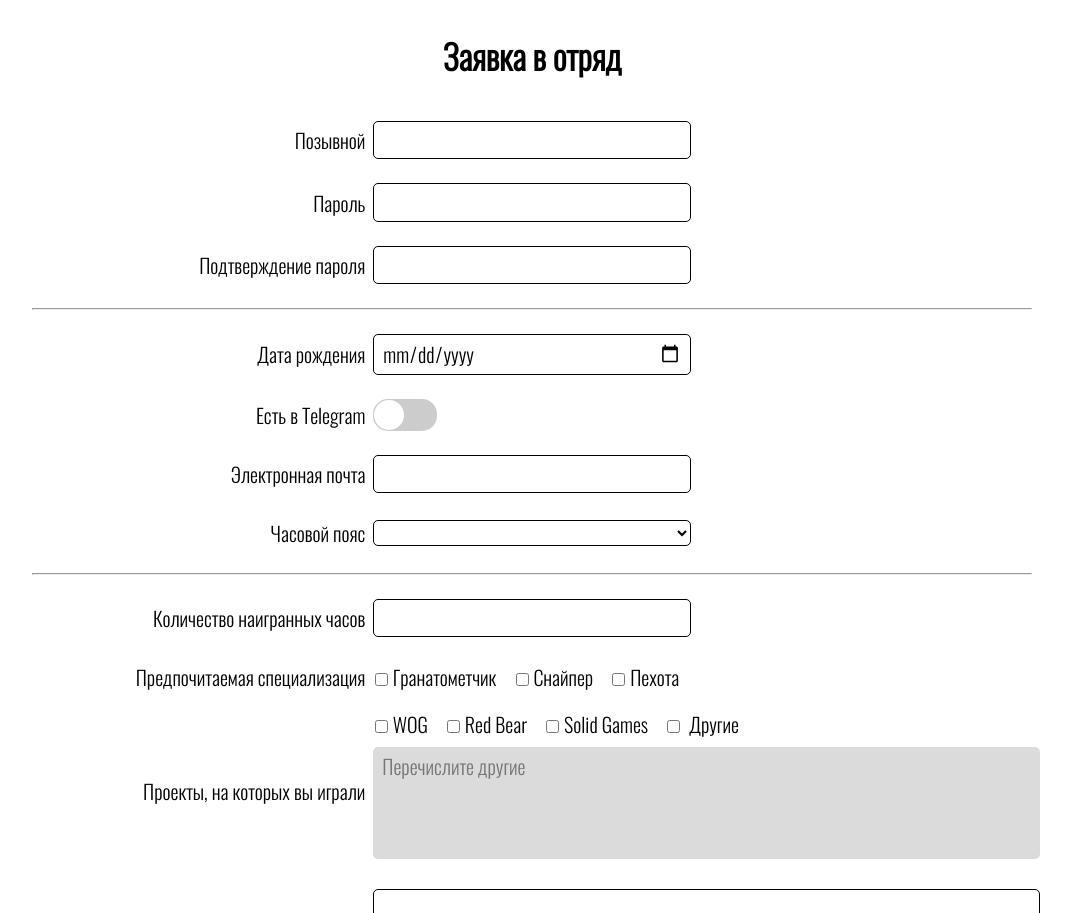
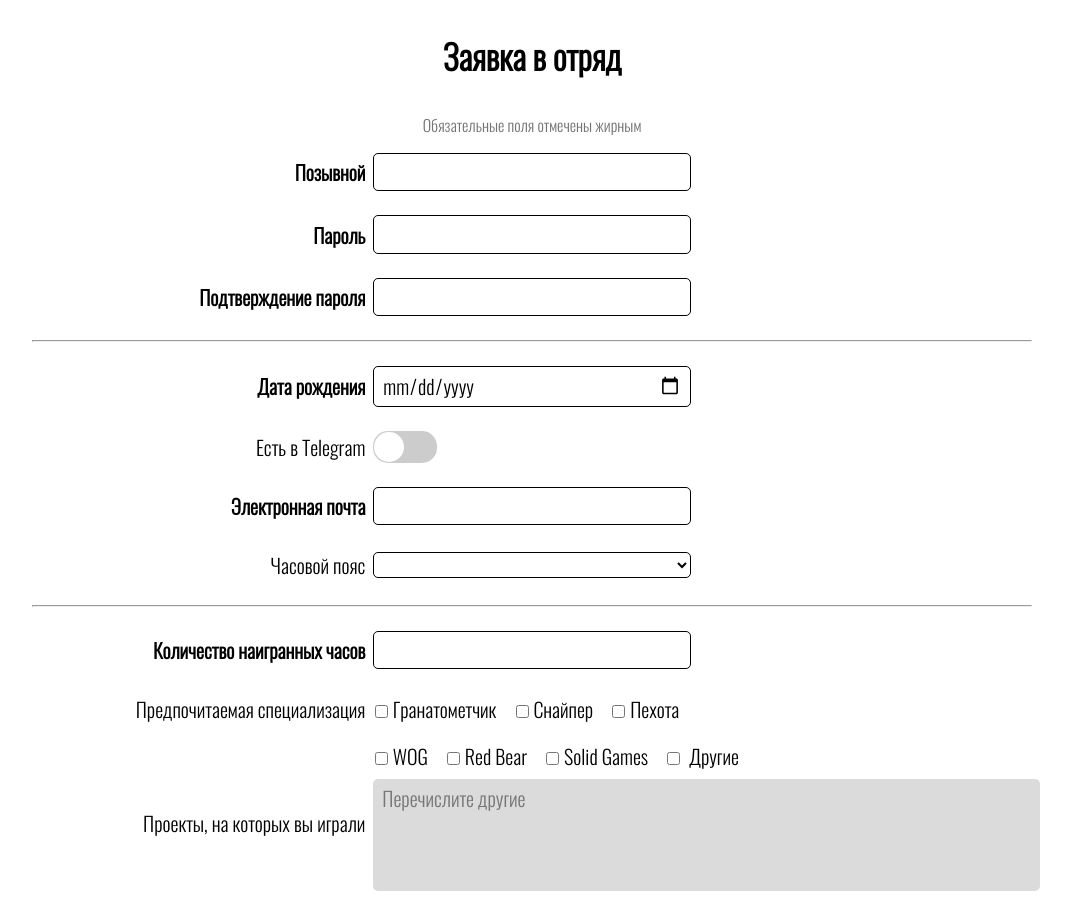
Before and after one commit to trettifjerde/nextjs, a Next.js app in the folder windir/: page /register in a window 1280 px wide. Shown: the part 802-1715 px from the top of the page, without its empty margins (108-1179 px from the left). Built offline with nearby package versions, Linux system fonts and the light colour scheme; a web font is replaced by a local one.

Commit message:
windir: registration form front done

```diff
--- a/windir/package.json
+++ b/windir/package.json
@@ -13,6 +13,7 @@
     "@types/react": "18.2.6",
     "@types/react-dom": "18.2.4",
     "gray-matter": "^4.0.3",
+    "mongodb": "4.1",
     "next": "13.4.1",
     "react": "18.2.0",
     "react-dom": "18.2.0",
--- a/windir/src/app/globals.css
+++ b/windir/src/app/globals.css
@@ -1,6 +1,7 @@
 :root {
   --dark: #222325;
   --blue: rgb(0, 247, 255);
+  --red: #e50000;
 }
 
 * {
@@ -66,7 +67,7 @@ h5 {
 }
 
 .error-text {
-  color: red;
+  color: var(--red);
   font-size: 16px;
 }
 
@@ -80,8 +81,17 @@ h5 {
 
 .attention {
   margin-left: 2rem;
-  color: red;
+  color: var(--red);
   font-weight: bold;
+}
+
+.remark {
+  font-size: 1rem;
+  color: rgb(116, 116, 116);
+}
+
+.b {
+  font-weight: 600;
 }
 
 @font-face
--- a/windir/src/components/ui/register/register-form.module.css
+++ b/windir/src/components/ui/register/register-form.module.css
@@ -101,3 +101,7 @@
 }
 
 .checks input {margin-right: 0.3rem;}
+
+.invalid {
+    border-color: var(--red);
+}
--- a/windir/src/components/ui/register/register-form.tsx
+++ b/windir/src/components/ui/register/register-form.tsx
@@ -5,52 +5,87 @@ import classes from './register-form.module.css';
 import specs from '@/util/specs';
 import projects from '@/util/projects';
 import Link from 'next/link';
+import { cleanRegisterFormData } from '@/util/register';
 
 export default function RegisterForm() {
 
 const [extraProjectVisible, setExtraProjectVisible] = useState(false);
-const [formError, setFormError] = useState('');
+const [errors, setErrors] = useState<{[key: string]: string}>({});
 const [hasTelegram, setHasTelegram] = useState(false);
 
+const pass1Ref = useRef<HTMLInputElement>(null);
+const pass2Ref = useRef<HTMLInputElement>(null);
 const formRef = useRef<HTMLFormElement>(null);
 
-const checkLoginFormat: FormEventHandler = useCallback(() => {}, []);
+
+const getClassName = useCallback((error: string | undefined) => (`${classes.input} ${error ? classes.invalid : ''}`), []);
 const handleHasTelegram = useCallback(() => setHasTelegram(prev => !prev), [setHasTelegram]);
-const checkPasswordMatch = useCallback(() => {}, []);
+const checkPasswordMatch = useCallback(() => {
+    if (pass1Ref.current!.value !== pass2Ref.current!.value)
+    setErrors(prev => ({...prev, password2: 'Пароли не совпадают'}))
+}, [pass1Ref, pass2Ref, setErrors]);
 const addExtraProject = useCallback(() => setExtraProjectVisible(prev => !prev), [setExtraProjectVisible]);
-const submitHandler: FormEventHandler = useCallback(e => {}, [formRef]);
+const clearError = useCallback((key: string) => {
+    if (key in errors)
+        setErrors(prev => {
+            const upd = {...prev};
+            delete upd[key];
+            return upd;
+        })
+}, [errors, setErrors]);
+
+const submitHandler: FormEventHandler = useCallback(e => {
+    e.preventDefault();
+    const formData = new FormData(formRef.current!);
+    const data = Object.fromEntries(formData.entries());
+    const {cleanedData, errors : errs} = cleanRegisterFormData(data);
+
+    if (errs) {
+        setErrors(errs);
+    }
+    else console.log(cleanedData);
+}, [formRef, setErrors]);
+
+const formMessageContent = useCallback(() => {
+    return Object.keys(errors).length === 0 ?
+        <p className='remark center'>Обязательные поля отмечены жирным</p> :
+        <p className="error-text center">Не все поля заполнены верно</p>;
+}, [errors]);
 
 
 return <>
     <h1>Заявка в отряд</h1>
     <form className={classes.form} autoComplete="off" ref={formRef} onSubmit={submitHandler}>
-        <p className="error-text">{formError}</p>
+        {formMessageContent()}
 
         <div className={classes.control}>
-            <label htmlFor="username">Позывной</label>
-            <input className={classes.input} type="text" id="username" name="username" maxLength={15} onChange={checkLoginFormat} required />
-            <span className="error-text"></span>
+            <label htmlFor="username" className='b'>Позывной</label>
+            <input className={getClassName(errors.username)} type="text" id="username" name="username" maxLength={15}
+            onFocus={clearError.bind(null, 'username')}/>
+            <span className="error-text">{errors.username ? errors.username : ''}</span>
         </div>
 
         <div className={classes.control}>
-            <label htmlFor="reg-password">Пароль</label>
-            <input className={classes.input} type="password" id="reg-password" name="password1" required />
-            <span className="error-text"></span>
+            <label htmlFor="reg-password" className='b'>Пароль</label>
+            <input className={getClassName(errors.password1)} type="password" id="reg-password" name="password1"
+            ref={pass1Ref} onFocus={clearError.bind(null, 'password1')} />
+            <span className="error-text">{errors.password1 ? errors.password1 : ''}</span>
         </div>
 
         <div className={classes.control}>
-            <label htmlFor="confirm">Подтверждение пароля</label>
-            <input className={classes.input} type="password" id="confirm" name="password2"
-            onBlur={checkPasswordMatch} />
-            <span className="error-text"></span>
+            <label htmlFor="confirm" className='b'>Подтверждение пароля</label>
+            <input className={getClassName(errors.password2)} type="password" id="confirm" name="password2"
+            ref={pass2Ref} onBlur={checkPasswordMatch} onFocus={clearError.bind(null, 'password2')} />
+            <span className="error-text">{errors.password2 ? errors.password2 : ''}</span>
         </div>
 
         <hr className={classes.hr}/>
 
         <div className={classes.control}>
-            <label htmlFor="dob">Дата рождения</label>
-            <input className={classes.input} id="dob" name="dob" type="date" required />
-            <span className="error-text"></span>
+            <label htmlFor="dob" className='b'>Дата рождения</label>
+            <input className={getClassName(errors.dob)} id="dob" name="dob" type="date"
+            onFocus={clearError.bind(null, 'dob')} />
+            <span className="error-text">{errors.dob ? errors.dob : ''}</span>
         </div>
 
         <div className={classes.switch}>
@@ -62,9 +97,10 @@ return <>
         </div>
 
         <div className={classes.control}>
-            <label htmlFor="contact" id="contact-label">{hasTelegram ? 'Telegram' : 'Электронная почта'}</label>
-            <input className={classes.input} type={hasTelegram ? 'text' : 'email'} id="contact" maxLength={30} name="contact" required />
-            <span className="error-text"></span>
+            <label className='b' htmlFor="contact" id="contact-label">{hasTelegram ? 'Telegram' : 'Электронная почта'}</label>
+            <input className={getClassName(errors.contact)} type={hasTelegram ? 'text' : 'email'} id="contact"
+            maxLength={30} name="contact" onFocus={clearError.bind(null, 'contact')} />
+            <span className="error-text">{errors.contact ? errors.contact : ''}</span>
         </div>
 
         <div className={classes.control}>
@@ -75,16 +111,17 @@ return <>
         <hr className={classes.hr}/>
 
         <div className={classes.control}>
-            <label htmlFor="hours">Количество наигранных часов</label>
-            <input className={classes.input} type="number" id="hours" name="hours" min={1} required />
-            <span className="error-text"></span>
+            <label className='b' htmlFor="hours">Количество наигранных часов</label>
+            <input className={getClassName(errors.hours)} type="number" id="hours" name="hours"
+            onFocus={clearError.bind(null, 'hours')} />
+            <span className="error-text">{errors.hours ? errors.hours : ''}</span>
         </div>
 
         <div className={classes.checkscontrol}>
             <label>Предпочитаемая специализация</label>
             <div className={classes.checks}>
-                {specs.map((spec, i) => <label key={i}>
-                    <input type="checkbox" name="spec" value={i} />{ spec }
+                {Object.entries(specs).map(([id, spec]) => <label key={id}>
+                    <input type="checkbox" name={`spec-${id}`}/>{ spec }
                 </label>)}
             </div>
         </div>
@@ -93,18 +130,18 @@ return <>
             <label>Проекты, на которых вы играли</label>
             <div className={classes.checks}>
                 {Object.entries(projects).map(([id, project]) => <label key={id}>
-                    <input type="checkbox" name="project" value={id} />{ project }
+                    <input type="checkbox" name={`project-${id}`} />{ project }
                 </label>)}
                 <label>
                     <input type="checkbox" name="project-other" onClick={addExtraProject} /> Другие
                 </label>
-                <textarea className={classes.textarea} name="other" placeholder="Перечислите другие" disabled={!extraProjectVisible} />
+                <textarea className={classes.textarea} name="other" placeholder="Перечислите другие" maxLength={500} disabled={!extraProjectVisible} />
             </div>
         </div>
 
         <div className={classes.checkscontrol}>
             <label htmlFor="teams">Отряды, в которых вы состояли</label>
-            <textarea className={classes.textarea} id="teams" name="teams" />
+            <textarea className={classes.textarea} id="teams" name="teams" maxLength={500} />
         </div>
 
         <button className={`btn ${classes.btn}`}>Отправить заявку</button>
--- /dev/null
+++ b/windir/src/util/register.tsx
@@ -0,0 +1,57 @@
+import { isEmailValid } from "./validators";
+
+export function cleanRegisterFormData(data: {[key: string]: FormDataEntryValue}) {
+    const cleanedData: {[key: string]: string | number | string[]} = {
+        specs: [] as string[],
+        projects: [] as string[]
+    };
+    const errors: {[key: string]: string} = {};
+
+    for (const [key, value] of Object.entries(data)) {
+        switch (key) {
+            case 'username':
+                cleanedData[key] = value.toString().trim();
+                break;
+            case 'hours':
+                cleanedData[key] = +value.toString();
+                break;
+            default:
+                if (key.startsWith('spec')) {
+                    (cleanedData.specs as string[]).push(key.slice(5))
+                }
+                else if (key.startsWith('project')) {
+                    (cleanedData.projects as string[]).push(key.slice(8))
+                }
+                else {
+                    cleanedData[key] = value.toString();
+                }
+        }
+    }
+
+    if (!cleanedData.username)
+        errors.username = 'Обязательное поле';
+    if (!cleanedData.password1)
+        errors.password1 = 'Обязательное поле';
+    if (!cleanedData.password2) {
+        console.log('meow');
+        errors.password2 = 'Обязательное поле';
+    }
+    if (!cleanedData.dob)
+        errors.dob = 'Обязательное поле';
+
+    if (!cleanedData.contact)
+        errors.contact = 'Обязательное поле';
+    else if (!cleanedData.telegram && !isEmailValid(cleanedData.contact as string)) {
+        errors.contact = 'Неверный формат почты';
+    }
+
+    if (cleanedData.password1 && cleanedData.password2 && cleanedData.password1 !== cleanedData.password2)
+        errors.password2 = 'Пароли не совпадают';
+
+    if (!cleanedData.hours)
+        errors.hours = 'Обязательное поле';
+    else if (typeof cleanedData.hours === 'number' && cleanedData.hours < 1)
+        errors.hours = 'Неверное значение';
+
+    return {cleanedData, errors: Object.keys(errors).length > 0 ? errors : null};
+}
--- a/windir/src/util/specs.tsx
+++ b/windir/src/util/specs.tsx
@@ -1,3 +1,7 @@
-const specs = ["Гранатометчик", "Снайпер", "Пехота"];
+const specs = {
+    grenadier: "Гранатометчик",
+    marksman: "Снайпер",
+    infantry: "Пехота"
+};
 
 export default specs;
--- /dev/null
+++ b/windir/src/util/validators.tsx
@@ -0,0 +1,42 @@
+export function isLoginValid(login: string) {
+    let digitCounter = 0;
+    let underCounter = 0;
+    let dashCounter = 0;
+    let letterCounter = 0;
+
+    if ((/^[-_]|[0-9]/.test(login)) || /[-_]$/.test(login))
+        return false;
+
+    for (let c of login)
+    {
+        if (c === "-")
+            dashCounter++;
+        else if (c === "_")
+            underCounter++;
+        else if (c.charCodeAt(0) > 47 && c.charCodeAt(0) < 58)
+            digitCounter++;
+        else if (c >= "A" && c <= "Z")
+            letterCounter++;
+        else if (c >= "a" && c <= "z")
+            letterCounter++;
+        else
+            return false;
+
+        if (digitCounter > 3 || underCounter > 1 || dashCounter > 1)
+            return false;
+    }
+
+    if (letterCounter < 3)
+        return false;
+
+    return true;
+}
+
+export function isEmailValid(email: string)
+{
+    return /^\w+([\.\-!#$%&'*+\-\/=?^_`{|}~]?\w+)*@\w+([\.-]?\w+)*(\.\w{2,3})+$/.test(email);
+}
+
+export function isPasswordValid(password: string) {
+    return true;
+}
```
Also changed, not shown: windir/src/api/register.tsx (added), 1 other file (tests, documents, lock files or other folders).
